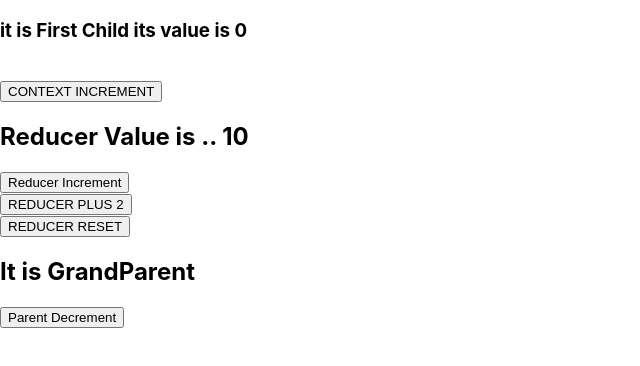
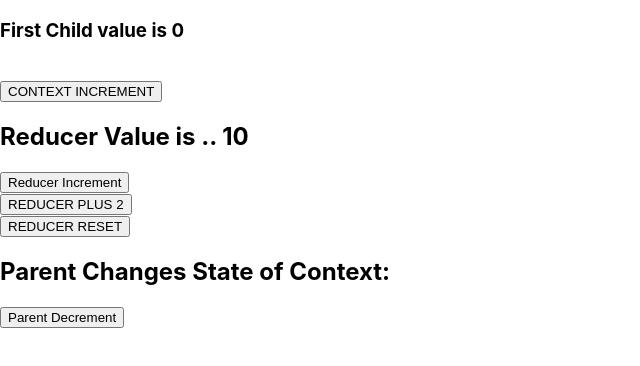
Before and after one commit to Siraj454/Boot-Camp-Session-5, a React (Create React App) app: page / in a window 1280 px wide. Shown: the top 366 px of the page, without its empty margins (0-640 px from the left). Built offline with nearby package versions, Linux system fonts and the light colour scheme.

Commit message:
Button change

```diff
--- a/src/App.js
+++ b/src/App.js
@@ -10,7 +10,7 @@ function App(){
   <CounterContext.Provider value={countState}>
     <dev>
       <Parent/>
-     <h2>It is GrandParent</h2>
+     <h2>Parent Changes State of Context:</h2>
       <button onClick={()=>{countState[1](--countState[0])}}>
                Parent Decrement</button>
     </dev>
--- a/src/child.js
+++ b/src/child.js
@@ -6,7 +6,7 @@ function Child(){
 
     return (
         <dev>
-               <h3>it is First Child its value is {counterValue}</h3>
+               <h3> First Child value is {counterValue}</h3>
                <br></br>
             <button onClick={()=>{counterValue[1](++counterValue[0])}}>
                 CONTEXT INCREMENT</button>
```
